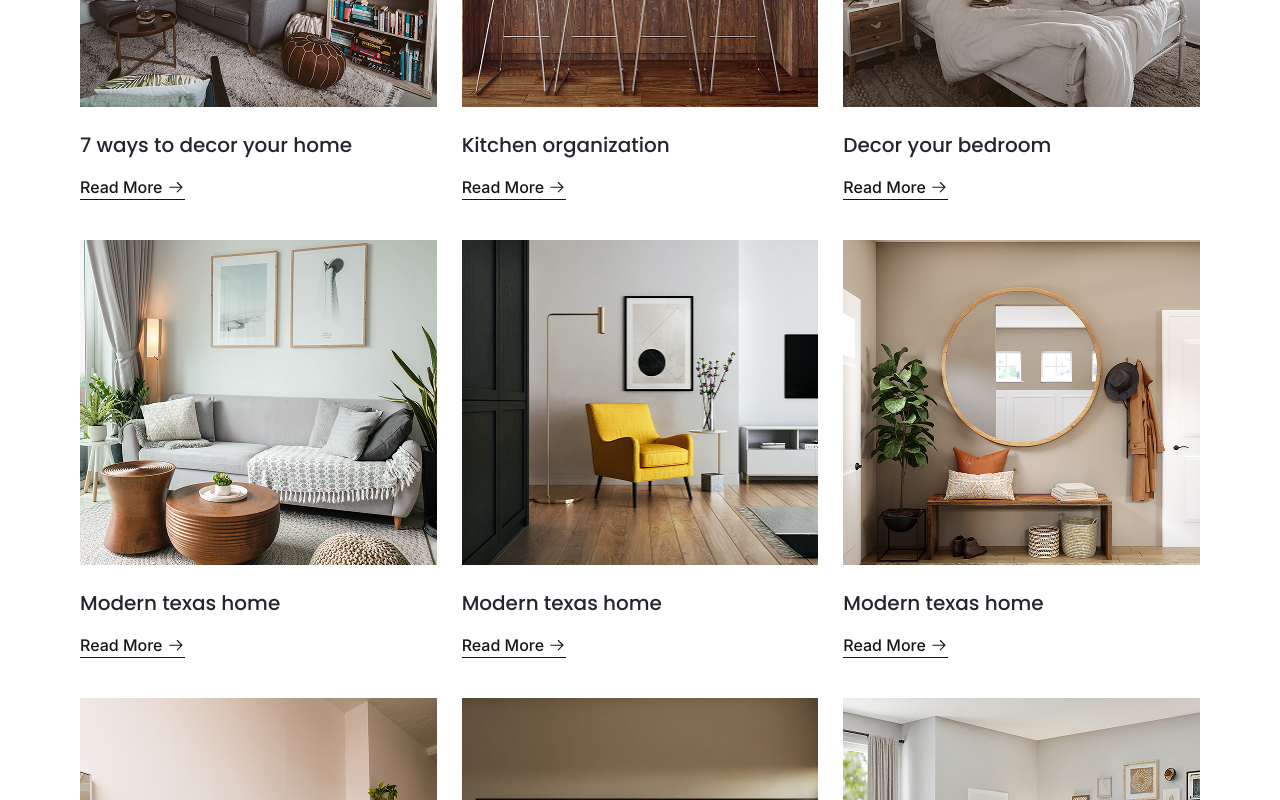
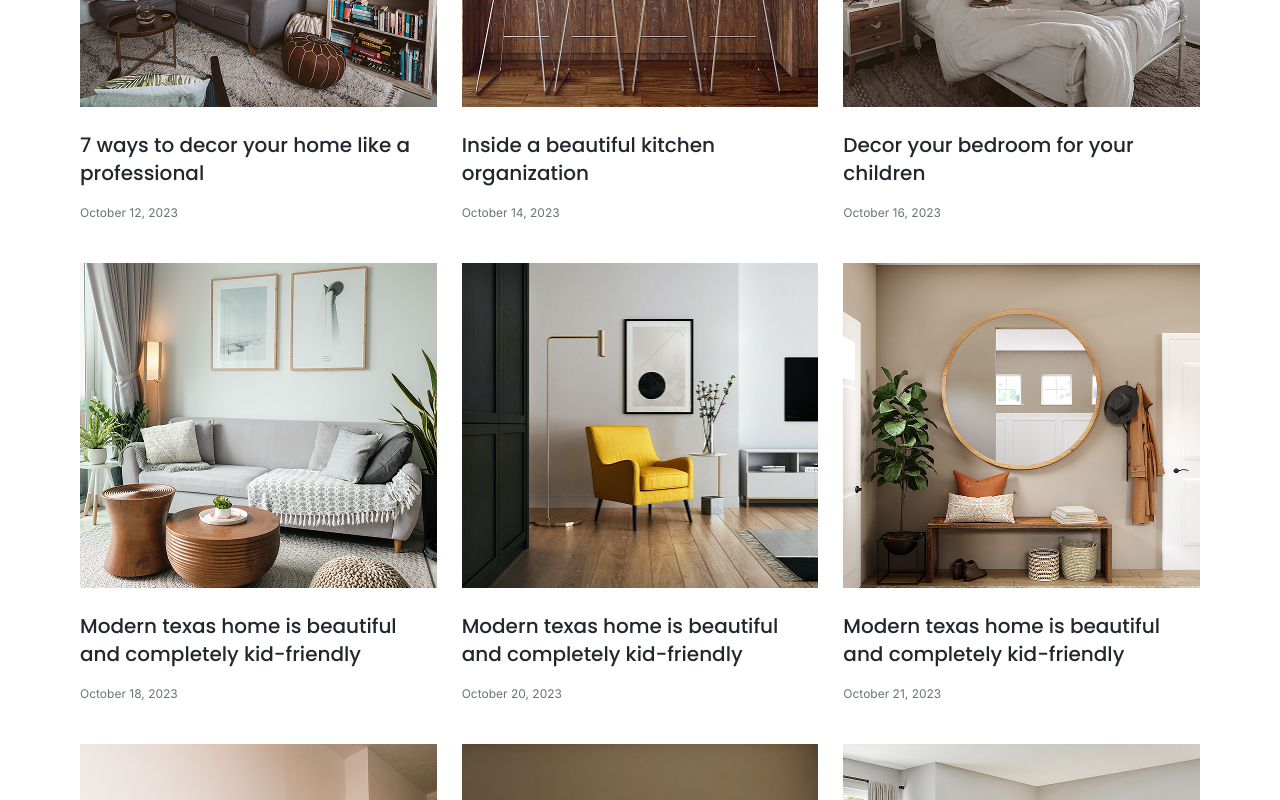
Before and after one commit to Hamiiiidreza/Home-Style, a React (Vite) app: page /articles in a window 1280 px wide. Shown: the part 920-1720 px from the top of the page. Built offline with nearby package versions, Linux system fonts and the light colour scheme.

Commit message:
Pass showFullCards prop to BlogSection in Articles page

```diff
--- a/src/pages/articles/Articles.jsx
+++ b/src/pages/articles/Articles.jsx
@@ -30,7 +30,9 @@ function Articles() {
             </div>
             <BlogSection
                 showHeader={false}
-                count={9} />
+                count={9}
+                showFullCards={true}
+            />
             <Newsletter />
             <Footer />
         </div>
```
